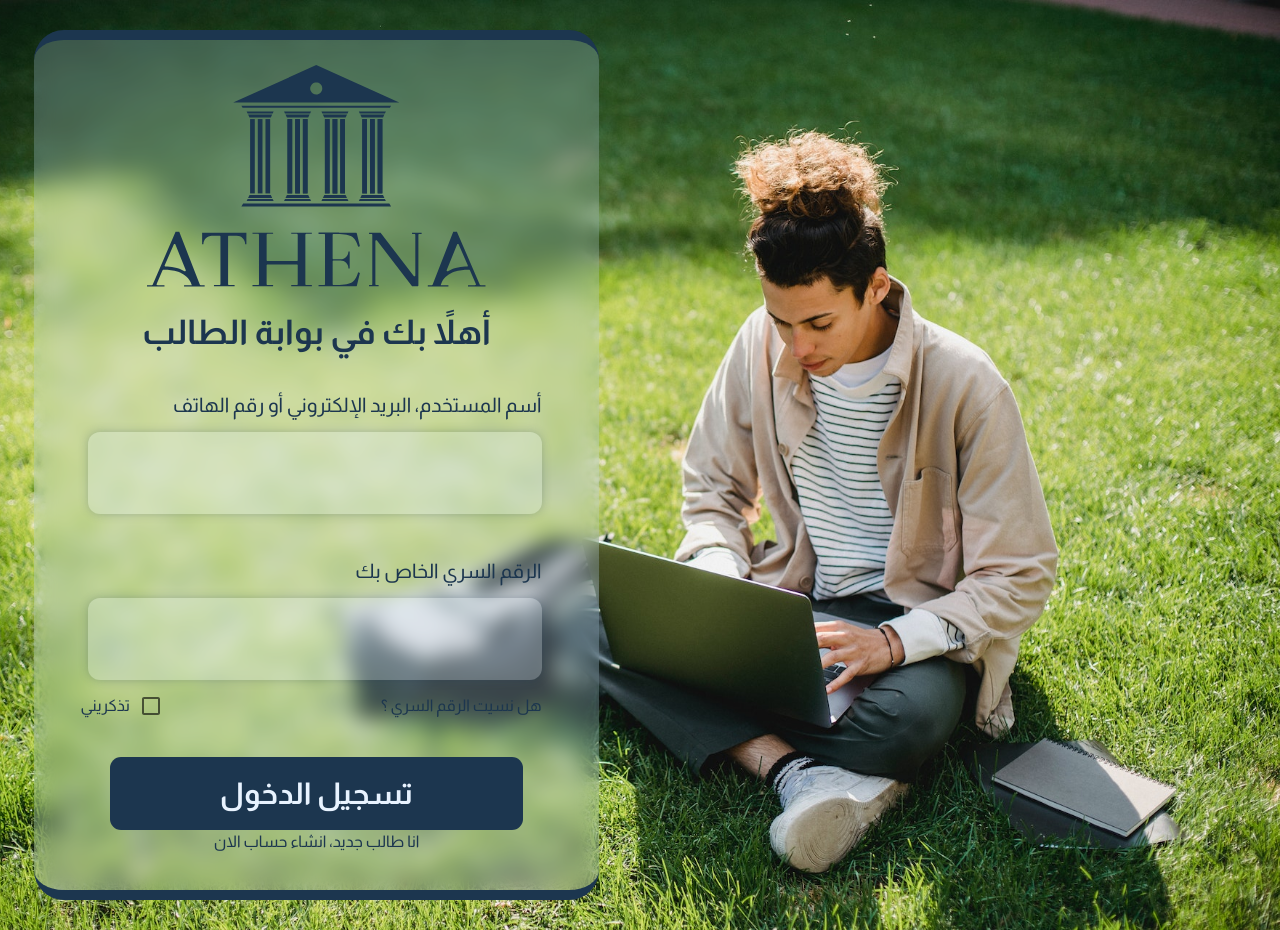
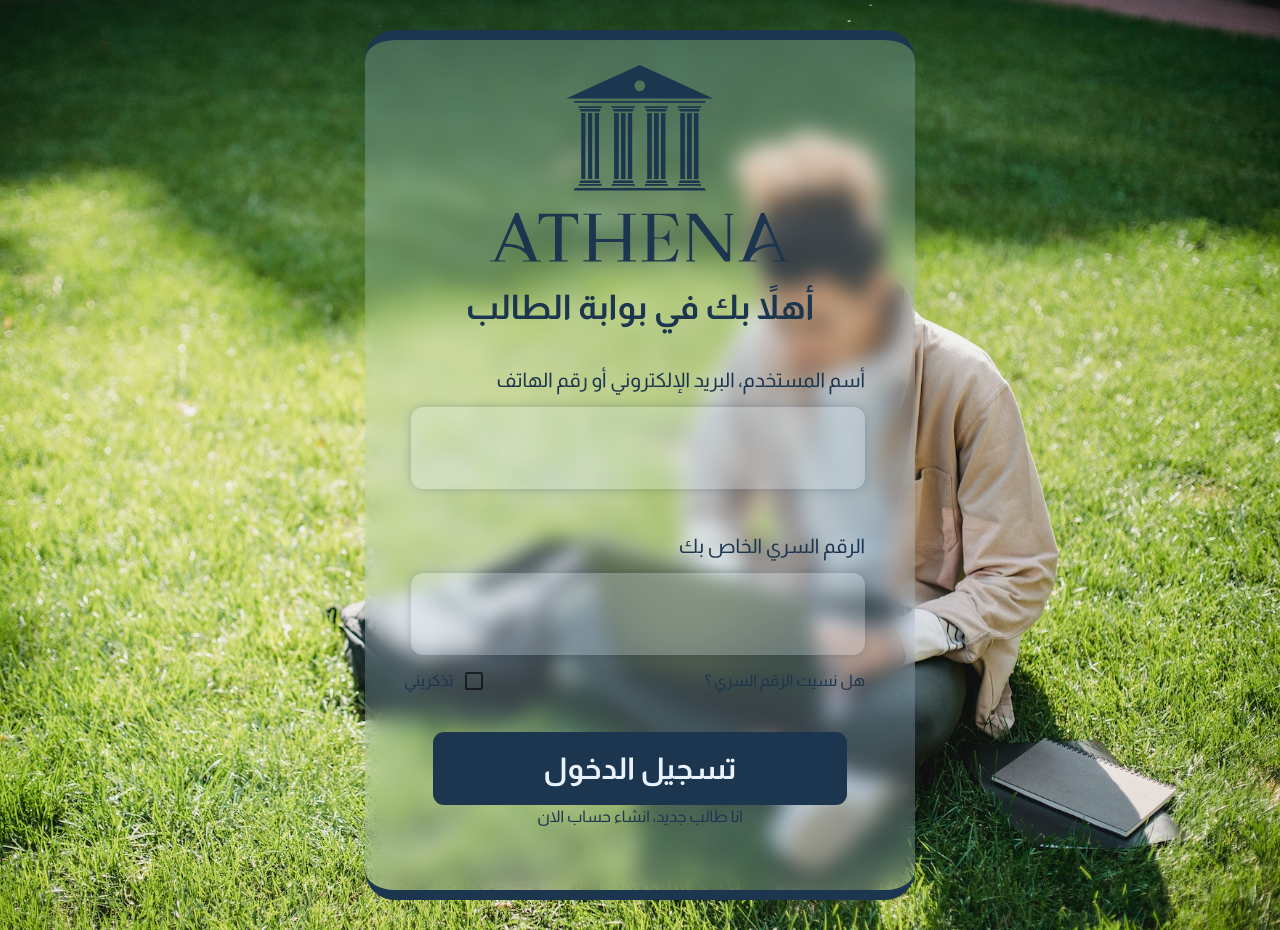
Before and after one commit to Omar-elsayad333/Athena, a Next.js app: page /studentLogin in a window 1280 px wide. Built offline with nearby package versions, Linux system fonts and the light colour scheme.

Commit message:
from desktop

```diff
--- a/src/components/button/style.ts
+++ b/src/components/button/style.ts
@@ -3,6 +3,7 @@ import colors from '../../styles/colors';
 const style = {
     root: {
         fontFamily: 'Almarai, sans-serif',
+        maxWidth: '100%',
         fontSize: '30px',
         fontWeight: '700',
         padding: '20px 110px',
--- a/src/components/studentLogin/LoginCard.tsx
+++ b/src/components/studentLogin/LoginCard.tsx
@@ -11,7 +11,7 @@ const LoginCard = () => {
     return (
         <Box style={style.loginCard}>
             <Box style={{width: '60%'}}>
-                <Image layout="responsive" src={logo} />
+                <Image layout="responsive" alt="Athena" src={logo} />
             </Box>
             <Typography sx={style.headerText}>
                 أهلاً بك في بوابة الطالب
--- a/src/components/studentLogin/style.ts
+++ b/src/components/studentLogin/style.ts
@@ -3,10 +3,11 @@ import colors from "../../styles/colors";
 const style: any = {
     loginCard: {
         margin: '30px 10px',
-        padding: '25px 0',
+        padding: '25px',
         backgroundColor: 'rgba(182, 213, 240, 0.25)',
-        width: '565px',
-        height: '800px',
+        width: '500px',
+        maxWidth: '100%',
+        minHeight: '800px',
         borderRadius: '30px',
         backdropFilter: 'blur(10px)',
         borderWidth: '10px 0px',
@@ -16,15 +17,17 @@ const style: any = {
         flexDirection: 'column',
         justifyContent: 'top',
         alignItems: 'center',
-        color: colors.primary
+        color: colors.primary,
     },
     headerText: {
         fontSize: '34px',
         fontWeight: '700',
-        paddingY: '20px'
+        textAlign: 'center',
+        paddingY: '20px',
     },
     form: {
         width: '450px',
+        maxWidth: '100%',
         display: 'flex',
         flexDirection: 'column',
         gap: '30px'
@@ -47,6 +50,7 @@ const style: any = {
     },
     formOptions: {
         width: '450px',
+        maxWidth: '100%',
         display: 'flex',
         justifyContent: 'space-between',
         alignItems: 'center',
@@ -59,6 +63,7 @@ const style: any = {
         alignItems: 'center'
     },
     signupBut: {
+        maxWidth: '100%',
         fontSize: '14px',
         fontWeight: '400',
     }
--- a/src/pages/studentLogin.tsx
+++ b/src/pages/studentLogin.tsx
@@ -1,5 +1,4 @@
 import { NextPage } from "next";
-import colors from "../styles/colors";
 import Container from '@mui/material/Container';
 import LoginCard from "../components/studentLogin/LoginCard";
 
@@ -13,8 +12,9 @@ const classes = {
     container: {
         minHeight: '100vh',
         display: 'flex',
-        justifyContent: 'end',
+        justifyContent: 'center',
         alignItems: 'center',
+        padding: '0px 30px',
     },
 }
 
```
